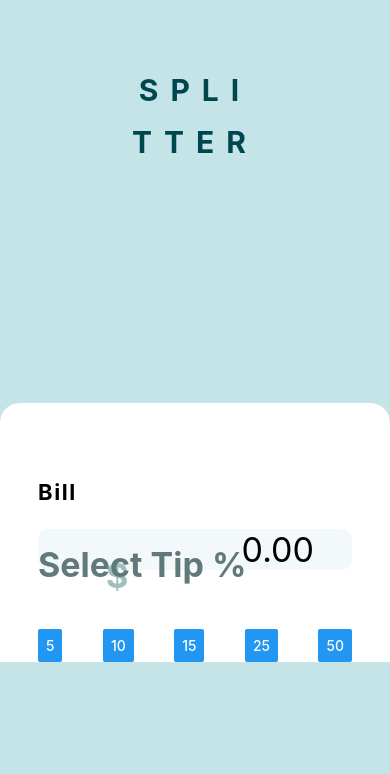
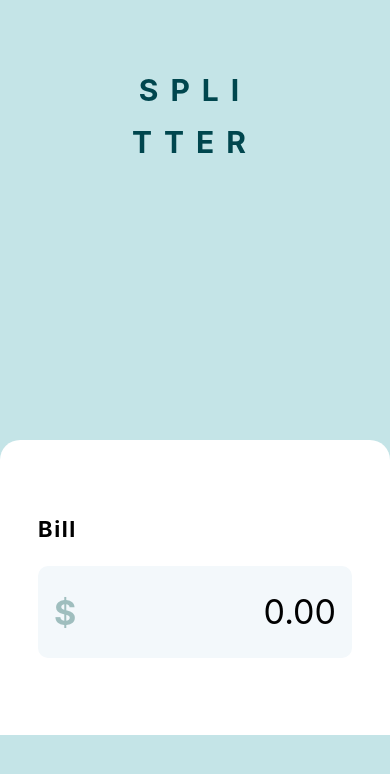
Before and after one commit to EugeneyCh/Splitter_R_N, a React Native app: screen / in a window 390 px wide. Shown: the top 774 px of the page. Built offline with nearby package versions, Linux system fonts and the light colour scheme.

Commit message:
Fifth_Day_I

```diff
--- a/src/components/SelectTip.tsx
+++ b/src/components/SelectTip.tsx
@@ -1,5 +1,5 @@
 import React, { useState } from 'react';
-import { Button, ScrollView, StyleSheet, Text, TextInput, View } from "react-native";
+import { Button, ScrollView, Pressable, StyleSheet, Text, TextInput, View } from "react-native";
 import { useDispatch, useSelector } from 'react-redux';
 import { SET_BILL_AMOUNT, SET_TIP_PERCENTAGE, SET_TIP_PERCENTAGE_CUSTOM, SET_NUMBER_OF_PEOPLE, SET_PERSONAL_TIP, SET_PERSONAL_AMOUNT, tipCount } from '../redux/store/tipCount/tipCount-actions';
 
@@ -61,31 +61,47 @@ const SelectTip = () => {
 
 
     return (
-        <View style={styles.actionContainer}>
+        <ScrollView style={styles.actionContainer}>
             <View style={styles.inputPlaceContainer}>
                 <Text style={styles.inputPlaceTitle}>Bill</Text>
                 <TextInput style={styles.inputPlace}
                     placeholder={billAmount === 0 ? "0.00" : ""}
                     value={billAmount === 0 ? "" : billAmount + ""}
                     keyboardType="numeric"
-                    onChangeText={handleBillAmountChange}
+                // onChangeText={handleBillAmountChange}
                 />
                 <Text style={styles.dollar}>$</Text>
             </View>
             <Text style={styles.title}>Select Tip %</Text>
             <View style={styles.btnList}>
                 {['5', '10', '15', '25', '50'].map((item: string) => (
+                    <Pressable
+                        onPress={() => {
+                            handleTipPercentageChange(parseInt(item, 10));
+                        }}
+                        style={({ pressed }) => [
+                            {
+                                backgroundColor: pressed ? '#2ac3ae' : '#00464e',
+                                color: '#00464e',
+                                // backgroundColor: pressed ? 'rgb(210, 230, 255)' : 'white',
+                            },
+                            styles.btn,
+                        ]}>
+                        {({ pressed }) => (
+                            <Text style={styles.text}>{item}%</Text>
+                        )}
+                    </Pressable>
                     // <Button style={`${styles.btn} ${selectedPercentage === parseInt(item, 10) ? styles.selected : ''}`}
-                    <Button
-                        style={styles.btn}
-                        key={item}
-                        onClick={() => handleTipPercentageChange(parseInt(item, 10))}
-                        title={item}
-                    />
+                    // <Button
+                    //     style={styles.btn}
+                    //     key={item}
+                    //     onClick={() => handleTipPercentageChange(parseInt(item, 10))}
+                    //     title={item}
+                    // />
                 ))}
 
             </View>
-        </View>
+        </ScrollView>
     )
 }
 
@@ -139,7 +155,7 @@ const styles = StyleSheet.create({
     actionContainer: {
         flex: 1,
         width: '100%',
-        height: '90%',
+        // height: '90%',
         backgroundColor: '#fff',
         paddingHorizontal: 38,
         borderTopLeftRadius: 20,
@@ -181,13 +197,13 @@ const styles = StyleSheet.create({
         // fontWeight: 700,
         backgroundColor: '#f3f8fb',
         marginTop: 24,
-        paddingHorizontal: 38,
+        paddingHorizontal: 16,
     },
 
     dollar: {
         position: 'absolute',
         top: 152,
-        left: 68,
+        left: 16,
         fontSize: 34,
         fontWeight: '700',
         color: '#9fbebe',
@@ -204,18 +220,15 @@ const styles = StyleSheet.create({
     },
 
     btnList: {
-        // flexGrow: 3,
-        // grid: 2,
-        // gridTemplateColumns: 'repeat(2, 290px)',
-        // grid  auto  rows: 96px,
-        // grid  column  gap: 34px,
-        // grid  row  gap: 22px,
-        // margin: 0,
-        // padding: 0,
-        flexDirection: 'row', // Головна властивість для розташування дочірніх елементів в ряд або колонку
-        justifyContent: 'space-between', // Рівномірний розподіл по головній вісі
-        // paddingHorizontal: 16, // Горизонтальний відступ для розташування кнопок
-        paddingTop: 44,
+        flex: 1,
+        flexDirection: 'row',
+        // backgroundColor: 'aliceblue',
+        maxHeight: 150,
+        flexWrap: 'wrap',
+        alignContent: 'flex-start',
+        rowGap: 36,
+        columnGap: 36,
+        paddingTop: 32,
     },
 
     btn: {
@@ -224,13 +237,19 @@ const styles = StyleSheet.create({
         // align  items: center,
         fontSize: 36,
         fontWeight: '700',
-        width: 190,
-        height: 36,
-        borderRadius: 20,
+        width: 148,
+        height: 64,
+        borderRadius: 8,
         color: ' #fff',
         backgroundColor: '#00464e',
     },
-
+    text: {
+        height: '100 %',
+        color: '#fff',
+        fontSize: 36,
+        textAlign: 'center',
+        paddingTop: 4,
+    },
     selected: {
         // btn: hover,
         // btn: focus,
@@ -238,7 +257,7 @@ const styles = StyleSheet.create({
         cursor: 'pointer',
         backgroundColor: '#2ac3ae',
         color: '#00464e',
-    }
+    },
 
     // customInputArea: {
     //         width: 218px,
@@ -329,5 +348,16 @@ const styles = StyleSheet.create({
     // }
 
 
+    wrapperCustom: {
+        borderRadius: 8,
+        padding: 6,
+    },
+    logBox: {
+        padding: 20,
+        margin: 10,
+        borderWidth: StyleSheet.hairlineWidth,
+        borderColor: '#f0f0f0',
+        backgroundColor: '#f9f9f9',
+    },
 
 });
```
